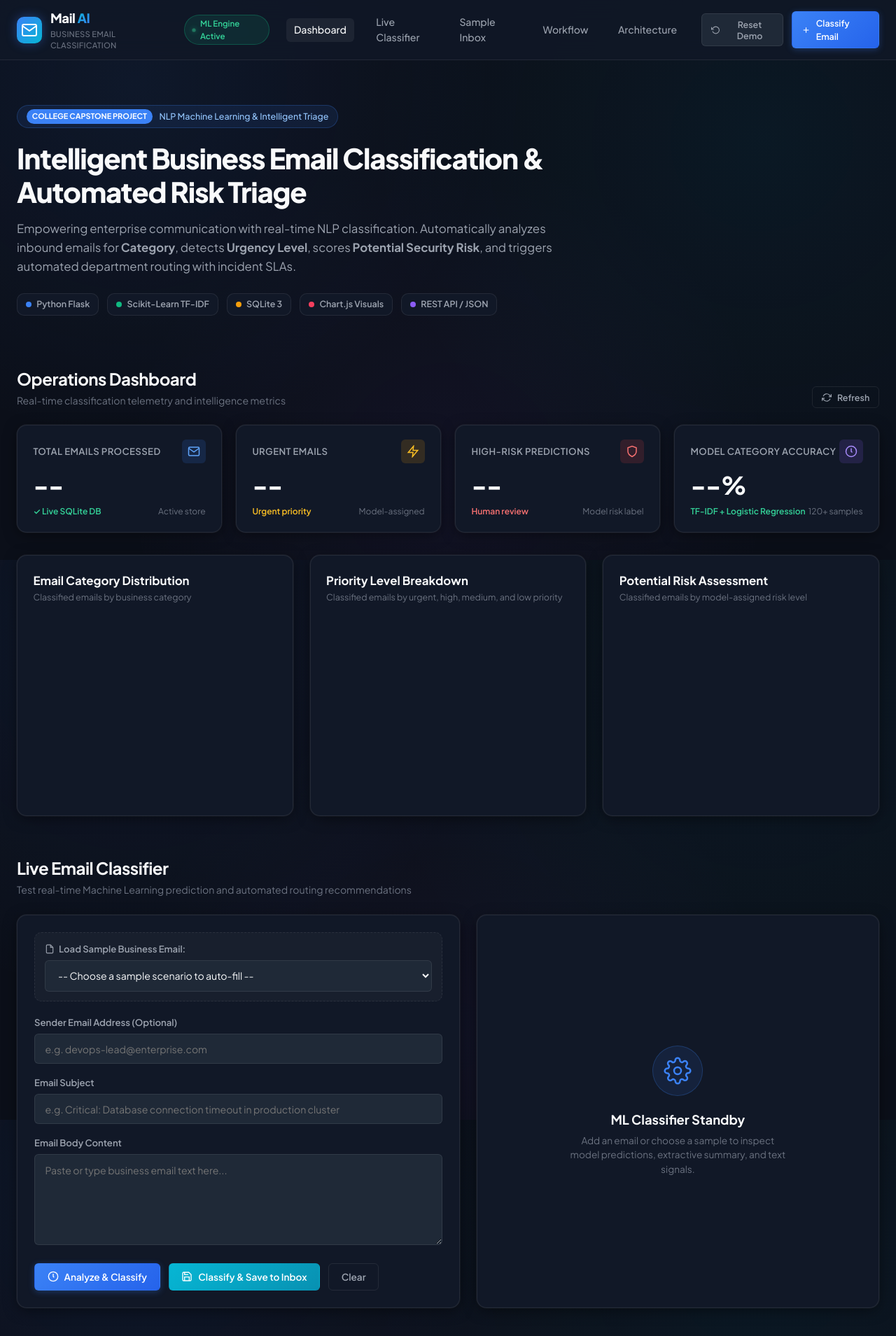
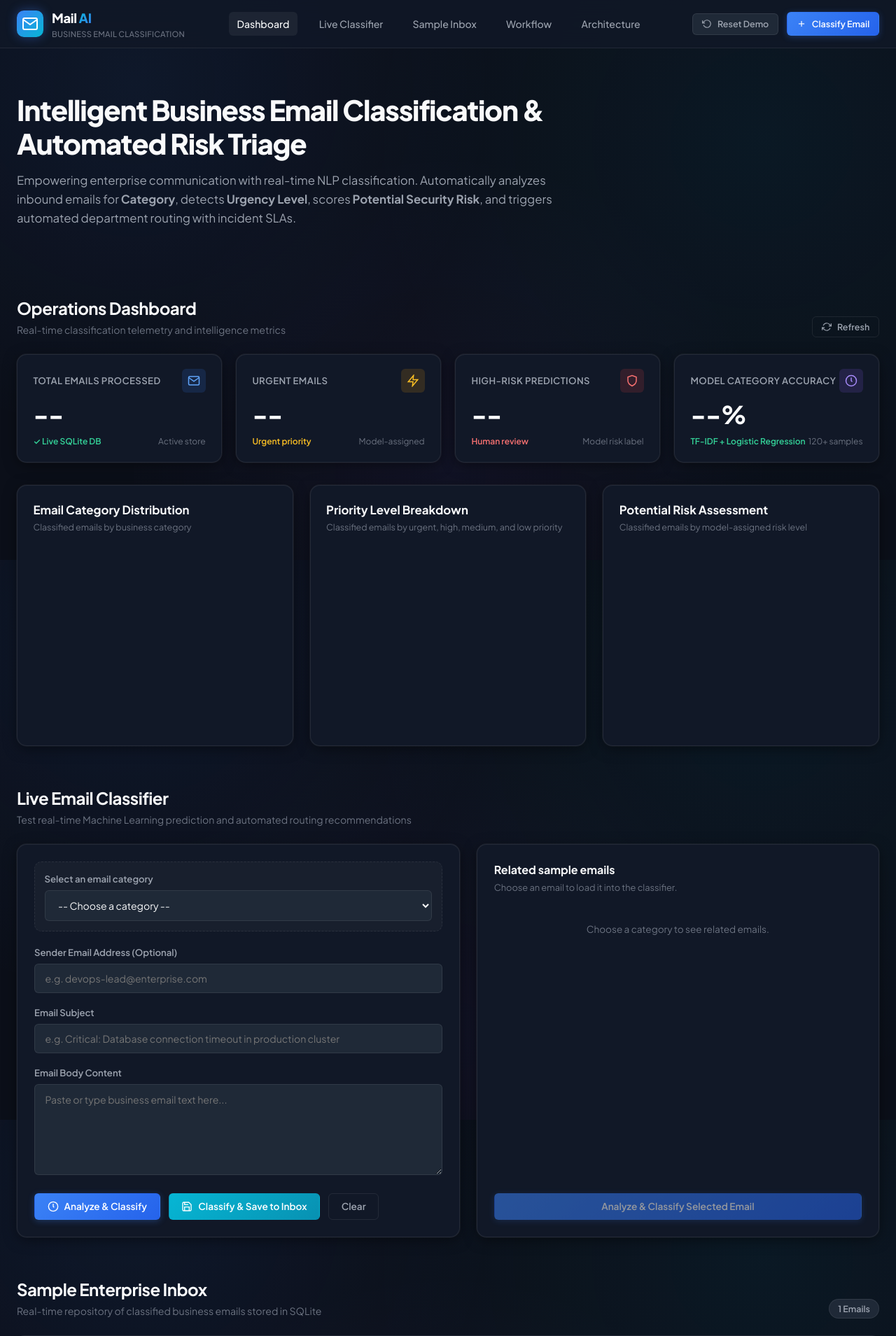
Before and after one commit to priyans0306/Project-3rd-sem, a Flask app: page / in a window 1280 px wide. Shown: the top 1909 px of the page at 70% size. Run offline with Flask 3, Linux system fonts and the light colour scheme; tables that the repository leaves empty hold one stand-in row (values such as "Sample post"); a map, chart or similar area stays blank.

Commit message:
Update Mail AI project with latest implementation

```diff
--- a/mail-ai/app.py
+++ b/mail-ai/app.py
@@ -44,6 +44,7 @@ def create_app(config: dict = None) -> Flask:
         if database.count_emails() == 0:
             email_service.reset_demo_inbox()
         else:
+            email_service.ensure_demo_inbox_samples()
             email_service.refresh_legacy_predictions()
     except Exception as exc:
         app.logger.error("Application initialization failed (%s)", type(exc).__name__)
--- a/mail-ai/static/css/styles.css
+++ b/mail-ai/static/css/styles.css
@@ -550,7 +550,7 @@ body.dark-theme {
     gap: 1.5rem;
 }
 
-.classifier-form-card, .classifier-result-card {
+.classifier-form-card, .classifier-result-card, .related-email-card {
     background: var(--bg-surface);
     border: 1px solid var(--border-subtle);
     border-radius: var(--radius-lg);
@@ -566,6 +566,87 @@ body.dark-theme {
     padding: 0.85rem;
 }
 
+.related-email-card {
+    display: flex;
+    flex-direction: column;
+    min-width: 0;
+}
+
+.related-email-title {
+    font-size: 1rem;
+    font-weight: 700;
+}
+
+.related-email-subtitle {
+    color: var(--text-muted);
+    font-size: 0.8rem;
+    margin-top: 0.25rem;
+}
+
+.related-email-list {
+    display: flex;
+    flex-direction: column;
+    gap: 0.65rem;
+    max-height: 430px;
+    overflow-y: auto;
+    margin: 1rem 0;
+}
+
+.related-email-option {
+    display: flex;
+    flex-direction: column;
+    gap: 0.25rem;
+    width: 100%;
+    padding: 0.85rem;
+    text-align: left;
+    color: var(--text-primary);
+    font: inherit;
+    background: rgba(255, 255, 255, 0.025);
+    border: 1px solid var(--border-subtle);
+    border-radius: var(--radius-md);
+    cursor: pointer;
+    transition: border-color 0.15s ease, background 0.15s ease;
+}
+
+.related-email-option:hover,
+.related-email-option.selected {
+    background: rgba(59, 130, 246, 0.1);
+    border-color: var(--color-primary);
+}
+
+.related-email-option-title {
+    font-size: 0.84rem;
+    font-weight: 600;
+}
+
+.related-email-option-preview {
+    color: var(--text-muted);
+    font-size: 0.75rem;
+    line-height: 1.4;
+}
+
+.related-email-empty {
+    padding: 1.5rem 0.5rem;
+    color: var(--text-muted);
+    font-size: 0.85rem;
+    text-align: center;
+}
+
+.related-email-analyze {
+    width: 100%;
+    margin-top: auto;
+}
+
+.related-email-analyze:disabled {
+    cursor: not-allowed;
+    opacity: 0.55;
+}
+
+.form-select:disabled {
+    opacity: 0.6;
+    cursor: not-allowed;
+}
+
 .form-group {
     margin-bottom: 1.1rem;
 }
@@ -612,6 +693,14 @@ body.dark-theme {
 }
 
 /* Classifier Result Panel */
+.classifier-result-card {
+    grid-column: 1 / -1;
+}
+
+.classifier-result-card.hidden {
+    display: none;
+}
+
 .result-placeholder {
     height: 100%;
     min-height: 380px;
--- a/mail-ai/static/js/script.js
+++ b/mail-ai/static/js/script.js
@@ -9,6 +9,8 @@ document.addEventListener("DOMContentLoaded", () => {
     let urgencyChartInstance = null;
     let riskChartInstance = null;
     let activePresetMap = {};
+    let presetsByCategory = new Map();
+    let selectedPresetId = null;
     let selectedEmailId = null;
     let classificationInFlight = false;
 
@@ -26,12 +28,15 @@ document.addEventListener("DOMContentLoaded", () => {
     const emailSender = document.getElementById("emailSender");
     const emailSubject = document.getElementById("emailSubject");
     const emailBody = document.getElementById("emailBody");
-    const samplePresetSelect = document.getElementById("samplePresetSelect");
+    const sampleCategorySelect = document.getElementById("sampleCategorySelect");
+    const relatedEmailList = document.getElementById("relatedEmailList");
+    const analyzeSelectedEmailBtn = document.getElementById("analyzeSelectedEmailBtn");
     const classifyBtn = document.getElementById("classifyBtn");
     const saveToInboxBtn = document.getElementById("saveToInboxBtn");
     const clearFormBtn = document.getElementById("clearFormBtn");
 
     // Result Card Elements
+    const resultCard = document.getElementById("resultCard");
     const resultPlaceholder = document.getElementById("resultPlaceholder");
     const resultContent = document.getElementById("resultContent");
     const resultConfidence = document.getElementById("resultConfidence");
@@ -273,47 +278,102 @@ document.addEventListener("DOMContentLoaded", () => {
         try {
             const json = await apiRequest("/api/dashboard/presets");
 
-            samplePresetSelect.innerHTML = '<option value="">-- Choose a sample scenario to auto-fill --</option>';
+            sampleCategorySelect.innerHTML = '<option value="">-- Choose a category --</option>';
             activePresetMap = {};
+            presetsByCategory = new Map();
 
             json.data.forEach(preset => {
                 activePresetMap[preset.id] = preset;
-                const opt = document.createElement("option");
-                opt.value = preset.id;
-                opt.textContent = preset.title;
-                samplePresetSelect.appendChild(opt);
+                const category = preset.title.split(":", 1)[0].trim();
+                if (!presetsByCategory.has(category)) {
+                    presetsByCategory.set(category, []);
+                }
+                presetsByCategory.get(category).push(preset);
             });
+
+            [...presetsByCategory.keys()].sort().forEach(category => {
+                const option = document.createElement("option");
+                option.value = category;
+                option.textContent = category;
+                sampleCategorySelect.appendChild(option);
+            });
+
+            renderRelatedEmails();
         } catch (err) {
             console.error("Presets error:", err);
             showToast(err.message, "error");
         }
     }
 
-    samplePresetSelect.addEventListener("change", (e) => {
-        const id = e.target.value;
-        if (!id || !activePresetMap[id]) return;
+    function renderRelatedEmails() {
+        const category = sampleCategorySelect.value;
+        const presets = presetsByCategory.get(category) || [];
+        analyzeSelectedEmailBtn.disabled = !selectedPresetId;
 
-        const p = activePresetMap[id];
-        emailSender.value = p.sender;
-        emailSubject.value = p.subject;
-        emailBody.value = p.body;
-        showToast(`Loaded preset: ${p.title}`, "info");
+        if (!category) {
+            relatedEmailList.innerHTML = '<p class="related-email-empty">Choose a category to see related emails.</p>';
+            return;
+        }
+        if (presets.length === 0) {
+            relatedEmailList.innerHTML = '<p class="related-email-empty">No sample emails are available for this category.</p>';
+            return;
+        }
+
+        relatedEmailList.innerHTML = presets.map(preset => {
+            const title = preset.title.split(":").slice(1).join(":").trim();
+            return `
+                <button type="button" class="related-email-option ${String(preset.id) === selectedPresetId ? "selected" : ""}"
+                    data-preset-id="${escapeHtml(preset.id)}"
+                    aria-pressed="${String(preset.id) === selectedPresetId}">
+                    <span class="related-email-option-title">${escapeHtml(title)}</span>
+                    <span class="related-email-option-preview">${escapeHtml(preset.subject)}</span>
+                </button>
+            `;
+        }).join("");
+    }
+
+    sampleCategorySelect.addEventListener("change", (e) => {
+        selectedPresetId = null;
+        renderRelatedEmails();
+    });
+
+    relatedEmailList.addEventListener("click", (e) => {
+        const option = e.target.closest(".related-email-option");
+        if (!option) return;
+        const preset = activePresetMap[option.dataset.presetId];
+        if (!preset) {
+            showToast("That sample email is no longer available. Refresh and try again.", "error");
+            return;
+        }
+
+        selectedPresetId = String(preset.id);
+        emailSender.value = preset.sender;
+        emailSubject.value = preset.subject;
+        emailBody.value = preset.body;
+        renderRelatedEmails();
+        showToast(`Selected email: ${preset.title}`, "info");
     });
 
     clearFormBtn.addEventListener("click", () => {
         classifyForm.reset();
-        samplePresetSelect.value = "";
+        sampleCategorySelect.value = "";
+        selectedPresetId = null;
+        renderRelatedEmails();
         selectedEmailId = null;
         document.querySelectorAll("#inboxTableBody tr.selected").forEach(row => row.classList.remove("selected"));
         emailModal.classList.add("hidden");
+        resultCard.classList.add("hidden");
         resultContent.classList.add("hidden");
         resultPlaceholder.style.display = "flex";
     });
 
     // --- Render Classification UI ---
-    function renderClassificationResult(data) {
-        resultPlaceholder.style.display = "none";
-        resultContent.classList.remove("hidden");
+    function renderClassificationResult(data, displayOnPage = true) {
+        if (displayOnPage) {
+            resultCard.classList.remove("hidden");
+            resultPlaceholder.style.display = "none";
+            resultContent.classList.remove("hidden");
+        }
 
         const confidence = Number(data.confidence ?? data.category_confidence);
         const conf = Number.isFinite(confidence) ? Math.round(Math.max(0, Math.min(1, confidence)) * 100) : 0;
@@ -436,6 +496,7 @@ document.addEventListener("DOMContentLoaded", () => {
         classificationInFlight = true;
         setBusy(classifyBtn, true, "Classifying...");
         setBusy(saveToInboxBtn, true, "Classifying...");
+        setBusy(analyzeSelectedEmailBtn, true, "Classifying...");
         try {
             const json = await apiRequest(endpoint, {
                 method: "POST",
@@ -453,6 +514,8 @@ document.addEventListener("DOMContentLoaded", () => {
         } finally {
             setBusy(classifyBtn, false);
             setBusy(saveToInboxBtn, false);
+            setBusy(analyzeSelectedEmailBtn, false);
+            analyzeSelectedEmailBtn.disabled = !selectedPresetId;
             classificationInFlight = false;
         }
     }
@@ -466,6 +529,10 @@ document.addEventListener("DOMContentLoaded", () => {
     // --- Save to Inbox Button ---
     saveToInboxBtn.addEventListener("click", async () => {
         await classifyAndSave("/api/emails");
+    });
+
+    analyzeSelectedEmailBtn.addEventListener("click", async () => {
+        await classifyAndSave("/api/emails/classify");
     });
 
     // --- Load Inbox Table ---
@@ -611,7 +678,7 @@ document.addEventListener("DOMContentLoaded", () => {
             const json = await apiRequest(`/api/emails/${emailId}`);
 
             const email = json.data;
-            renderClassificationResult(email);
+            renderClassificationResult(email, false);
             modalSubject.textContent = email.subject;
 
             const confidence = Number(email.confidence ?? email.category_confidence);
--- a/mail-ai/templates/index.html
+++ b/mail-ai/templates/index.html
@@ -28,9 +28,6 @@
                     <span class="brand-title">Mail <span class="brand-highlight">AI</span></span>
                     <span class="brand-subtitle">Business Email Classification</span>
                 </div>
-                <span class="pulse-badge">
-                    <span class="pulse-dot"></span> ML Engine Active
-                </span>
             </div>
 
             <nav class="nav-links">
@@ -64,10 +61,6 @@
         <!-- Hero Overview Banner -->
         <section class="hero-section">
             <div class="hero-content">
-                <div class="hero-pill">
-                    <span class="badge-accent">College Capstone Project</span>
-                    <span>NLP Machine Learning & Intelligent Triage</span>
-                </div>
                 <h1 class="hero-title">
                     Intelligent Business Email Classification & Automated Risk Triage
                 </h1>
@@ -76,13 +69,6 @@
                     <strong>Category</strong>, detects <strong>Urgency Level</strong>, scores <strong>Potential Security Risk</strong>,
                     and triggers automated department routing with incident SLAs.
                 </p>
-                <div class="hero-tech-stack">
-                    <span class="tech-tag"><span class="tech-dot py"></span> Python Flask</span>
-                    <span class="tech-tag"><span class="tech-dot ml"></span> Scikit-Learn TF-IDF</span>
-                    <span class="tech-tag"><span class="tech-dot db"></span> SQLite 3</span>
-                    <span class="tech-tag"><span class="tech-dot js"></span> Chart.js Visuals</span>
-                    <span class="tech-tag"><span class="tech-dot api"></span> REST API / JSON</span>
-                </div>
             </div>
         </section>
 
@@ -229,16 +215,12 @@
                 <!-- Input Form Panel -->
                 <div class="classifier-form-card">
                     <div class="form-preset-bar">
-                        <label for="samplePresetSelect" class="form-label">
-                            <svg width="14" height="14" viewBox="0 0 24 24" fill="none" stroke="currentColor" stroke-width="2">
-                                <path d="M14 2H6a2 2 0 0 0-2 2v16a2 2 0 0 0 2 2h12a2 2 0 0 0 2-2V8z"></path>
-                                <polyline points="14 2 14 8 20 8"></polyline>
-                            </svg>
-                            Load Sample Business Email:
-                        </label>
-                        <select id="samplePresetSelect" class="form-select">
-                            <option value="">-- Choose a sample scenario to auto-fill --</option>
-                        </select>
+                        <div>
+                            <label for="sampleCategorySelect" class="form-label">Select an email category</label>
+                            <select id="sampleCategorySelect" class="form-select">
+                                <option value="">-- Choose a category --</option>
+                            </select>
+                        </div>
                     </div>
 
                     <form id="classifyForm" class="email-input-form">
@@ -278,8 +260,24 @@
                     </form>
                 </div>
 
-                <!-- Live Results Panel -->
-                <div class="classifier-result-card" id="resultCard">
+                <!-- Related Category Emails -->
+                <div class="related-email-card">
+                    <div class="related-email-header">
+                        <div>
+                            <h3 class="related-email-title">Related sample emails</h3>
+                            <p class="related-email-subtitle">Choose an email to load it into the classifier.</p>
+                        </div>
+                    </div>
+                    <div id="relatedEmailList" class="related-email-list" aria-live="polite">
+                        <p class="related-email-empty">Choose a category to see related emails.</p>
+                    </div>
+                    <button type="button" id="analyzeSelectedEmailBtn" class="btn btn-primary related-email-analyze" disabled>
+                        Analyze &amp; Classify Selected Email
+                    </button>
+                </div>
+
+                <!-- Classification Results -->
+                <div class="classifier-result-card hidden" id="resultCard">
                     <!-- Placeholder State -->
                     <div id="resultPlaceholder" class="result-placeholder">
                         <div class="pulse-ring">
@@ -295,7 +293,7 @@
                     <!-- Active Result State -->
                     <div id="resultContent" class="result-content hidden">
                         <div class="result-header">
-                            <span class="result-pill">ML Prediction | Not guaranteed</span>
+                            <span class="result-pill">Classification result | Model estimate</span>
                             <span id="resultConfidence" class="confidence-tag">98.5% model score (uncalibrated)</span>
                         </div>
 
```
Also changed, not shown: mail-ai/database/db.py (+24 -0 lines), mail-ai/services/demo_data.py (+217 -49 lines), mail-ai/services/email_service.py (+11 -2 lines), mail-ai/tests/test_app.py (+10 -1 lines), mail-ai/tests/test_database.py (+17 -0 lines).
